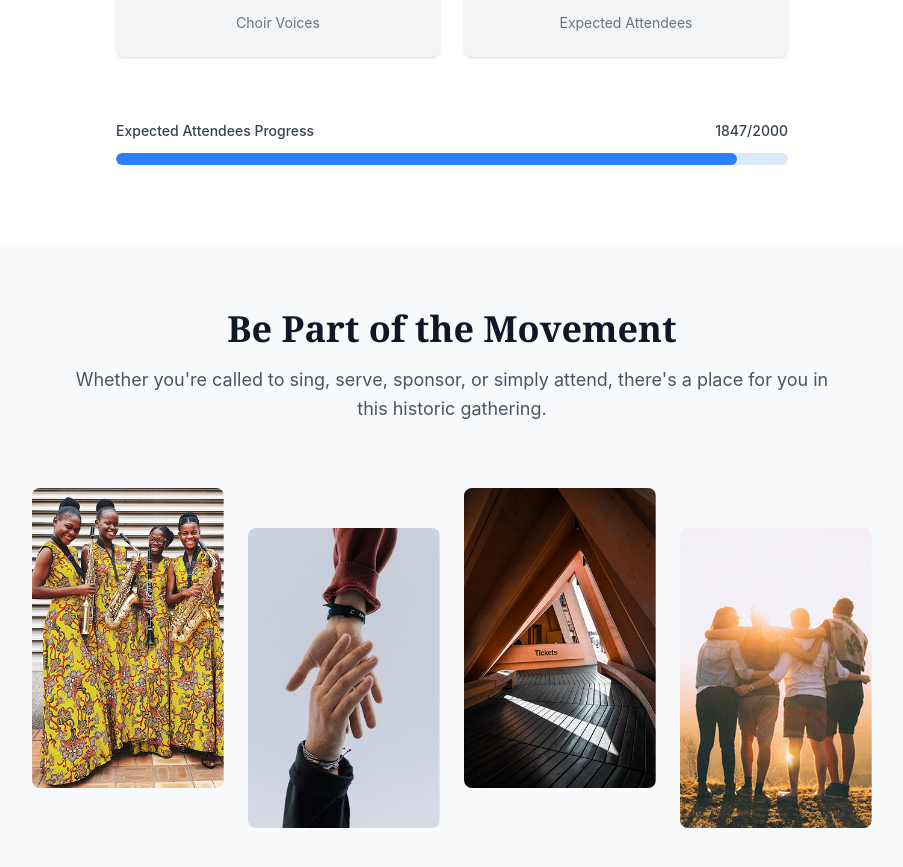
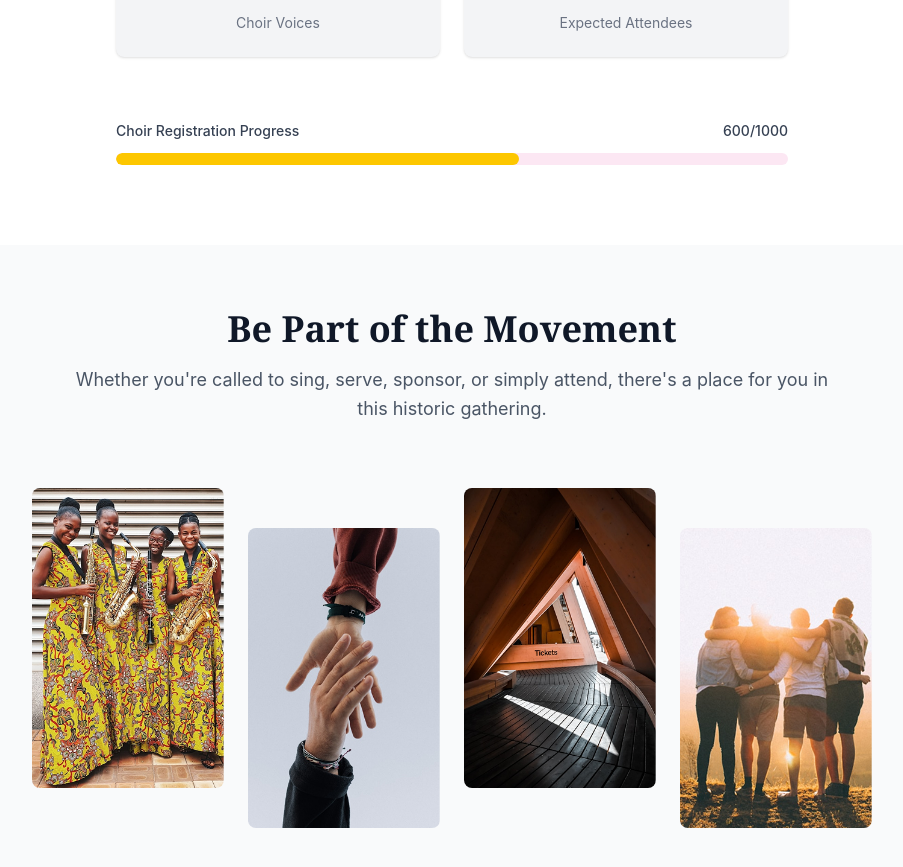
Before and after one commit to odoroerivwo/1000Tongues, a React (Vite) app in the folder 1000t-frontend/1000t/: page / in a window 1280 px wide. Shown: the part 1211-2078 px from the top of the page, without its empty margins (188-1091 px from the left). Built offline with nearby package versions, Linux system fonts and the light colour scheme; no server answers; a web font is replaced by a local one.

Commit message:
change progress bar to show choir registrations instead of attendance

```diff
--- a/1000t-frontend/1000t/src/components/Statistics.tsx
+++ b/1000t-frontend/1000t/src/components/Statistics.tsx
@@ -37,11 +37,11 @@ const Statistics: React.FC = () => {
   }, []);
 
   // --- PROGRESS BAR TARGETS ---
-  // const CHOIR_TARGET = 1000;
+  const CHOIR_TARGET = 1000;
   const ATTENDEES_TARGET = 2000; // Change this to your actual attendee goal!
 
   // Calculate the percentages
-  // const choirProgressPercentage = Math.min((stats.registered / CHOIR_TARGET) * 100, 100);
+  const choirProgressPercentage = Math.min((stats.registered / CHOIR_TARGET) * 100, 100);
   const attendeesProgressPercentage = Math.min((stats.expectedAttendees / ATTENDEES_TARGET) * 100, 100);
 
   return (
@@ -102,7 +102,7 @@ const Statistics: React.FC = () => {
         <div className="max-w-2xl mx-auto flex flex-col gap-6">
 
           {/* Choir Progress Bar */}
-          {/* <div>
+          <div>
             <div className="flex justify-between items-center mb-3">
               <span className="text-sm font-medium text-gray-700">
                 Choir Registration Progress
@@ -115,10 +115,10 @@ const Statistics: React.FC = () => {
                 style={{ width: `${choirProgressPercentage}%` }}
               ></div>
             </div>
-          </div> */}
+          </div>
 
           {/* Expected Attendees Progress Bar */}
-          <div>
+          {/*<div>
             <div className="flex justify-between items-center mb-3">
               <span className="text-sm font-medium text-gray-700">
                 Expected Attendees Progress
@@ -131,7 +131,7 @@ const Statistics: React.FC = () => {
                 style={{ width: `${attendeesProgressPercentage}%` }}
               ></div>
             </div>
-          </div>
+          </div>*/}
 
         </div>
       </div>
```
